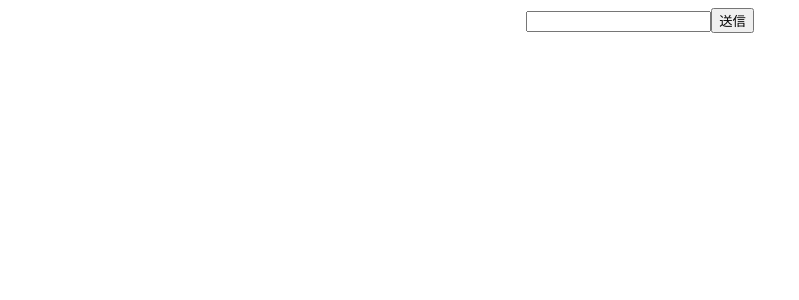
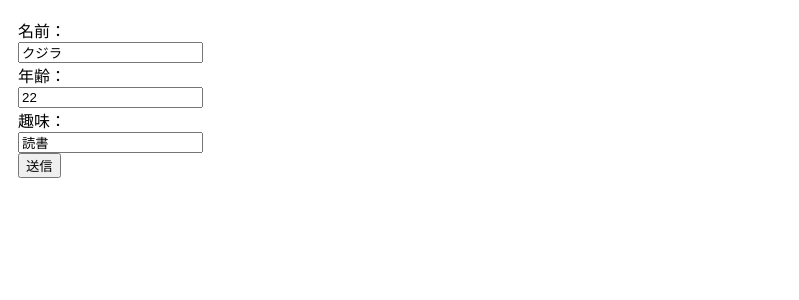
Before and after one commit to illionillion/ReactSimpleForm, a React (Create React App) app: page / in a window 1280 px wide. Shown: the top 300 px of the page, without its empty margins (0-799 px from the left). Built offline with nearby package versions, Linux system fonts and the light colour scheme.

Commit message:
マルチフォーム

```diff
--- /dev/null
+++ b/src/MultiForm.js
@@ -0,0 +1,58 @@
+import React from "react";
+
+export default class MultiForm extends React.Component{
+    constructor (props) {
+        super(props)
+        // フォームの初期設定
+        this.state = {
+            name:'クジラ',
+            age:22,
+            hobby:'読書'
+        }
+    }
+
+    // 値が変更されたとき
+    doChange (e) {
+        const userValue = e.target.value
+        const key = e.target.name
+        this.setState({[key]:userValue})
+    }
+
+    // 送信ボタンが押されたとき
+    doSubmit (e) {
+        e.preventDefault()
+        const j = JSON.stringify(this.state)
+        alert(j)
+    }
+
+    // 画面の描画
+    render () {
+        // イベントをメソッドにバインド
+        const doChange = (e) => this.doChange(e)
+        const doSubmit = (e) => this.doSubmit(e)
+
+        return (
+            <form onSubmit={doSubmit}>
+                <div>
+                    <label>
+                        名前：<br/>
+                        <input type='text' name="name" value={this.state.name} onChange={doChange}/>
+                    </label>
+                </div>
+                <div>
+                    <label>
+                        年齢：<br/>
+                        <input type='number' name="age" value={this.state.age} onChange={doChange}/>
+                    </label>
+                </div>
+                <div>
+                    <label>
+                        趣味：<br/>
+                        <input type='text' name="hobby" value={this.state.hobby} onChange={doChange}/>
+                    </label>
+                </div>
+                <input type='submit' value='送信'/>
+            </form>
+        )
+    }
+}
--- a/src/index.js
+++ b/src/index.js
@@ -1,15 +1,20 @@
 import React from 'react';
 import ReactDOM from 'react-dom';
-import NumberForm from './NumberForm';
+// import NumberForm from './NumberForm';
+import MultiForm from './MultiForm';
 // import './index.css';
 // import App from './App';
 // import reportWebVitals from './reportWebVitals';
 
-const st = {textAlign:'center'}
+// const st = {textAlign:'center'}
+const st = {
+  textAlign:'left',
+  padding:'10px'
+}
 
 ReactDOM.render(
   <div style={st}>
-    <NumberForm/>
+    <MultiForm/>
   </div>
 ,document.getElementById('root'))
 
```
